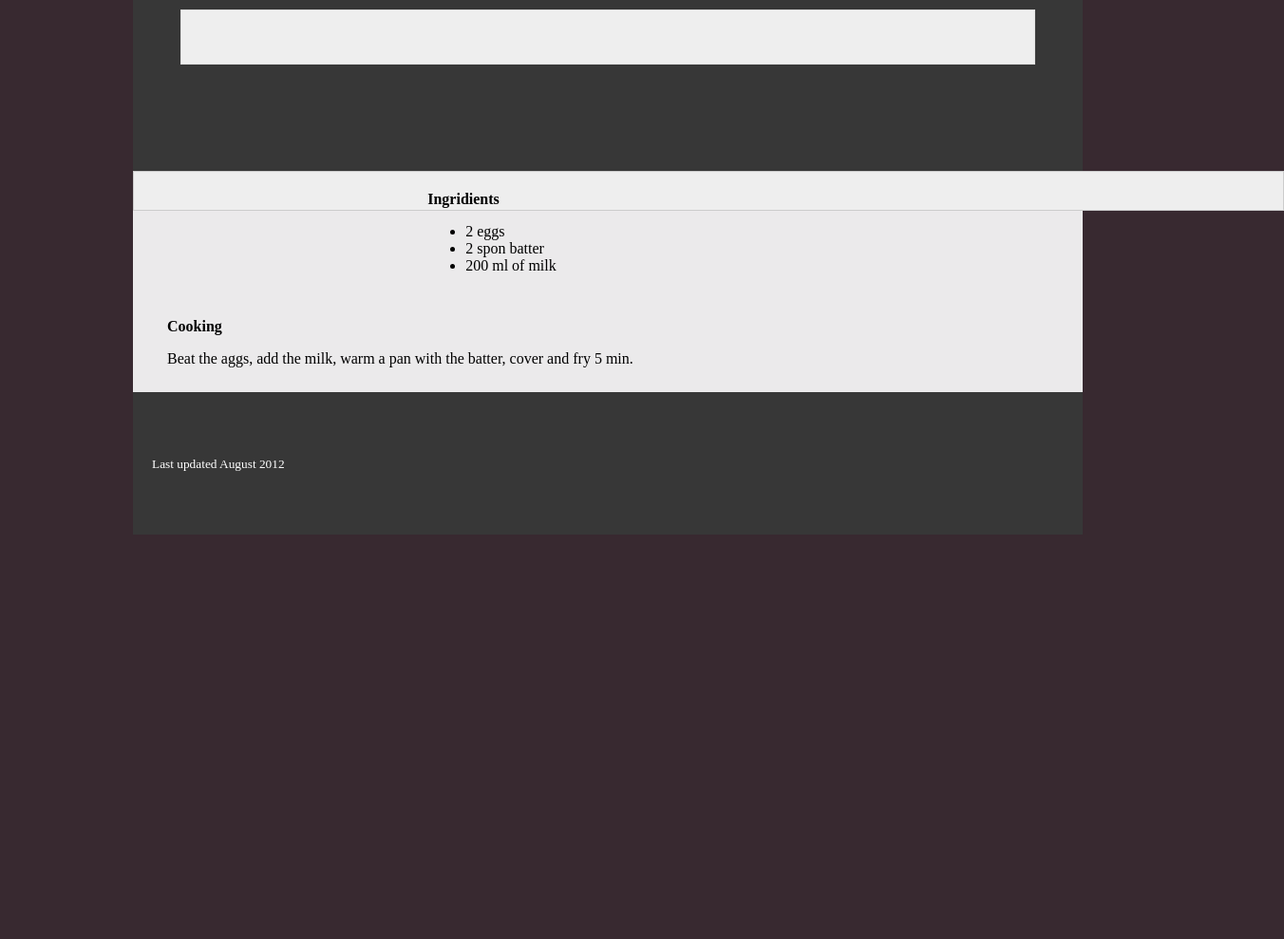
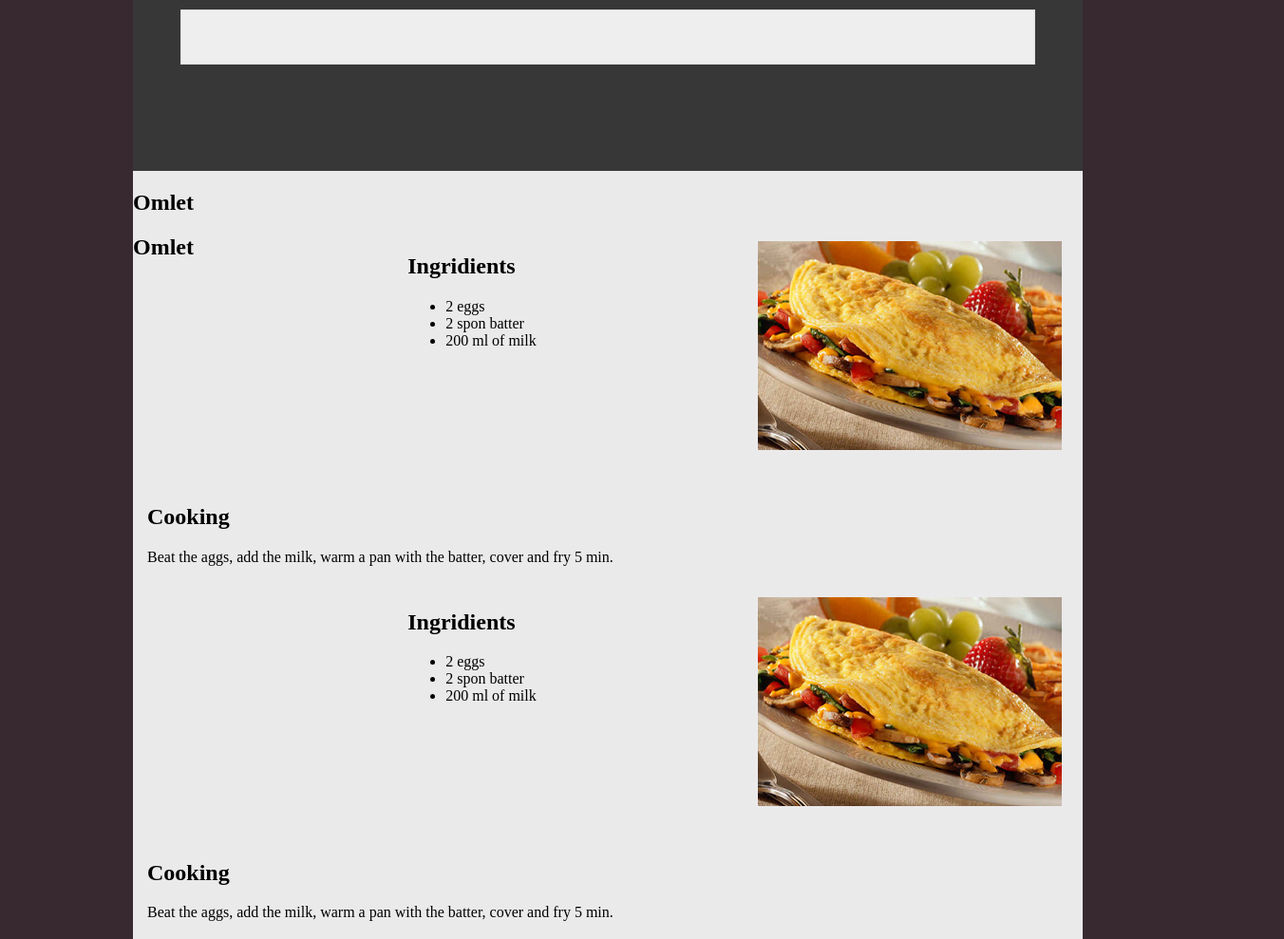
Before and after one commit to Aviory/mPhp_storm, a plain HTML site: page Jul/Root.html in a window 1280 px wide. Shown: the top 989 px of the page at 95% size, 1352 px wide, since content can reach past the window. Before the commit the page ends 800 px from the top, so only its background shows below. Drawn offline with Linux system fonts and the light colour scheme.

Commit message:
add img, h1

```diff
--- a/Jul/Root.html
+++ b/Jul/Root.html
@@ -20,8 +20,10 @@
 </header><!-- Конец шапки сайта -->
 <main>
     <section><!-- основной блок -->
+        <h1>Omlet</h1>
         <article class="ingridients">
-            <strong>Ingridients</strong>
+            <img src="res/oml.jpg" class="eatimg" />
+            <h2>Ingridients</h2>
             <ul>
                 <li>2 eggs</li>
                 <li>2 spon batter</li>
@@ -29,7 +31,25 @@
             </ul>
         </article>
         <article class="cooking">
-            <strong>Cooking</strong>
+            <h2>Cooking</h2>
+            <p>
+                Beat the aggs, add the milk, warm a pan with the batter, cover and fry 5 min.
+            </p>
+        </article>
+    </section>
+    <section><!-- основной блок -->
+        <h1>Omlet</h1>
+        <article class="ingridients">
+            <img src="res/oml.jpg" class="eatimg">
+            <h2>Ingridients</h2>
+            <ul>
+                <li>2 eggs</li>
+                <li>2 spon batter</li>
+                <li>200 ml of milk</li>
+            </ul>
+        </article>
+        <article class="cooking">
+            <h2>Cooking</h2>
             <p>
                 Beat the aggs, add the milk, warm a pan with the batter, cover and fry 5 min.
             </p>
--- a/Jul/rootscc.css
+++ b/Jul/rootscc.css
@@ -41,12 +41,13 @@ main {
     width: 1170px;
     display: block;
 }
-section {
+
+.recept {
     background-color:#eee;
-    border: 1px solid #ccc;
-    padding: 20px;
+    border: 2px double black;
+    margin-top: 20px;
     height:100%;
-    width: 100%;
+    width: 85%;
 }
 aside{
     float: right;
@@ -71,7 +72,7 @@ footer small a {
     background-color: #373737;
 }
 footer, nav, header, section, aside {
-    display: block
+    display: block;
 }
 ul{
 
@@ -90,3 +91,10 @@ ul{
     width: 74%;
     overflow: hidden;
 }
+.eatimg {
+    float:right; /* Выравнивание по равому краю */
+    margin: 7px 7px 7px 0; /* Отступы вокруг картинки */
+    padding-right: 170px;
+    width: 320px;
+    height: 220px;
+}
```
Also changed, not shown: Jul/res/oml.jpg (added).
